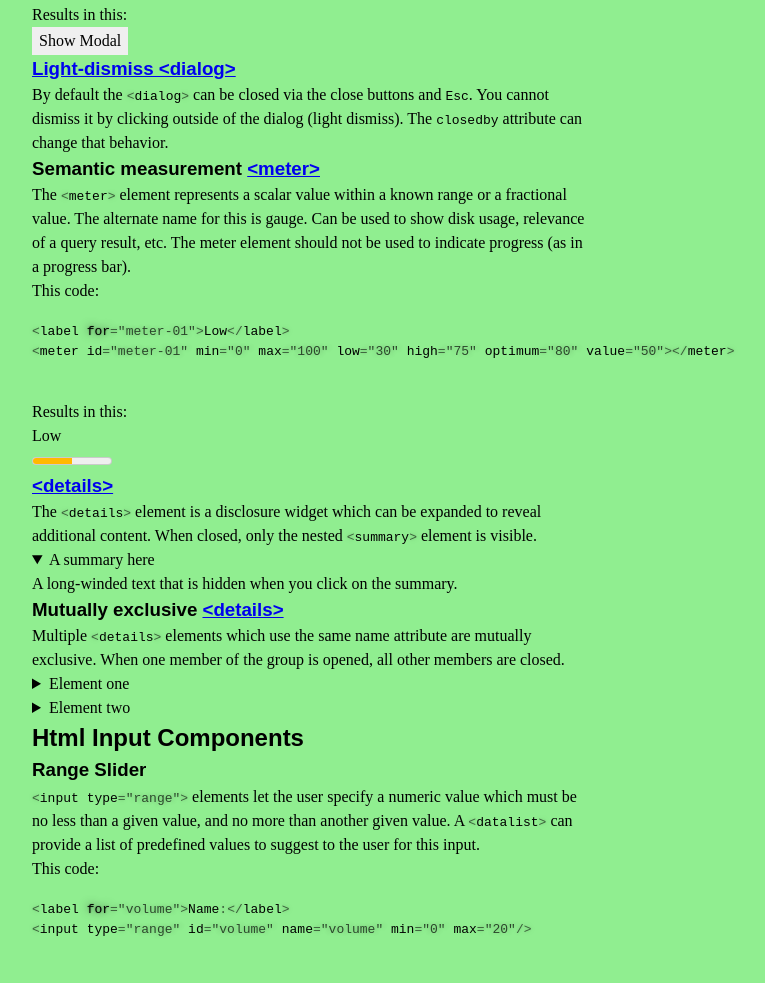
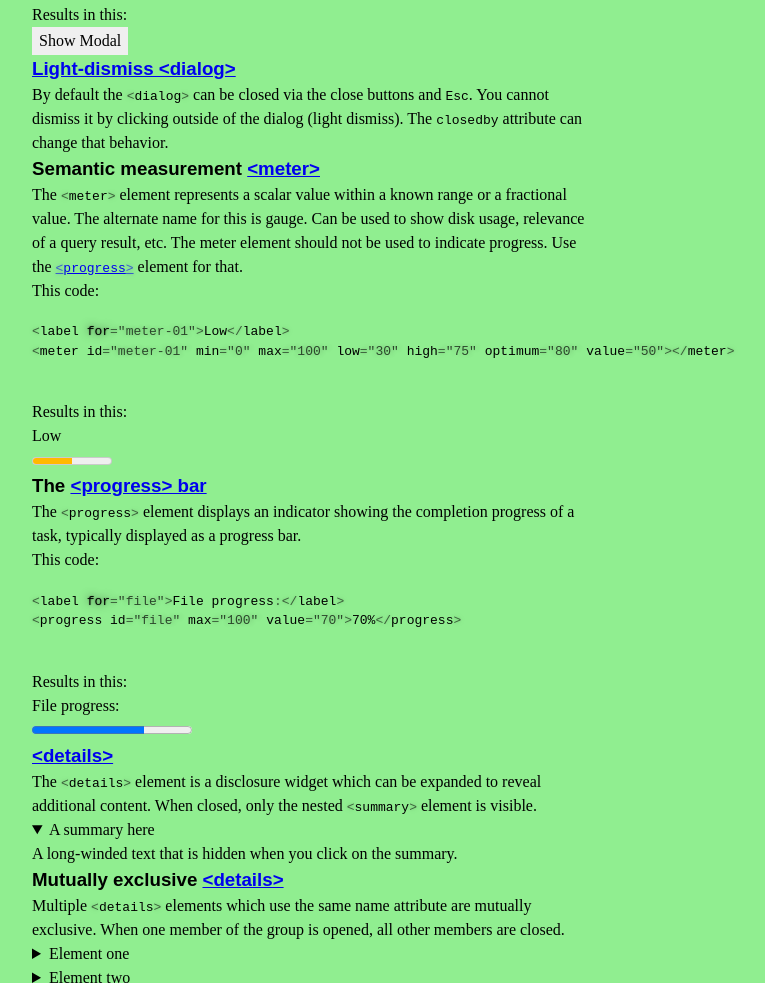
Before and after one commit to Richargh/web-native, a website: page components.html in a window 1280 px wide. Shown: the part 1009-1992 px from the top of the page, without its empty margins (328-1093 px from the left). Drawn offline with Linux system fonts and the light colour scheme.

Commit message:
^ F: add progress

```diff
--- a/components.html
+++ b/components.html
@@ -163,7 +163,7 @@ Yes, viewing the source is a good idea for this site
             </p>
             <baseline-status featureid="dialog-closedby"></baseline-status>
         </section>
-        <section>
+        <section id="meter">
             <h3>
                 Semantic measurement <a href="https://developer.mozilla.org/en-US/docs/Web/HTML/Reference/Elements/meter">&lt;meter&gt;</a>
             </h3>
@@ -172,7 +172,8 @@ Yes, viewing the source is a good idea for this site
                 or a fractional value.
                 The alternate name for this is gauge.
                 Can be used to show disk usage, relevance of a query result, etc.
-                The meter element should not be used to indicate progress (as in a progress bar).
+                The meter element should not be used to indicate progress.
+                Use the <a href="#progress"><code class="microlight">&lt;progress&gt;</code></a> element for that.
             </p>
             <baseline-status featureid="meter"></baseline-status>
             <p>This code:</p>
@@ -185,6 +186,26 @@ Yes, viewing the source is a good idea for this site
             <p>Results in this:</p>
             <label for="meter-01">Low</label>
             <meter id="meter-01" min="0" max="100" low="30" high="75" optimum="80" value="50"></meter>
+        </section>
+        <section id="progress">
+            <h3>
+                The <a href="https://developer.mozilla.org/en-US/docs/Web/HTML/Reference/Elements/progress">&lt;progress&gt; bar</a>
+            </h3>
+            <p>
+                The <code class="microlight">&lt;progress&gt;</code> element displays an indicator showing
+                the completion progress of a task, typically displayed as a progress bar.
+            </p>
+            <baseline-status featureid="progress"></baseline-status>
+            <p>This code:</p>
+            <pre>
+                <code translate="no" dir="ltr" class="microlight">
+&lt;label for="file">File progress:&lt;/label>
+&lt;progress id="file" max="100" value="70">70%&lt;/progress>
+                </code>
+            </pre>
+            <p>Results in this:</p>
+            <label for="file-progress">File progress:</label>
+            <progress id="file-progress" max="100" value="70">70%</progress>
         </section>
         <section>
             <h3>
```
